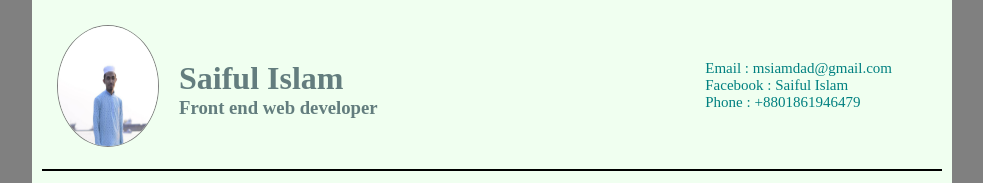
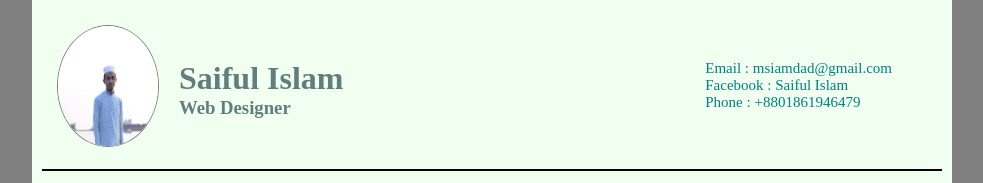
Before and after one commit to SaifAmdad/cvProject, a plain HTML site: page index.html in a window 1280 px wide. Shown: the top 183 px of the page, without its empty margins (148-1131 px from the left). Drawn offline with Linux system fonts and the light colour scheme.

Commit message:
Update index.html

```diff
--- a/index.html
+++ b/index.html
@@ -16,7 +16,7 @@
             <a href="Profile.jpg" target="_blank"> <img id="pic" src="Profile.jpg" alt="Profile" title="Profile"> </a>
             <div class="name">
                 <h1><abbr title="Mohammad Saiful Islam Amdad">Saiful Islam </abbr></h1>
-                <h3>Front end web developer</h3>
+                <h3>Web Designer</h3>
             </div>
 
             <div class="contact">
```
